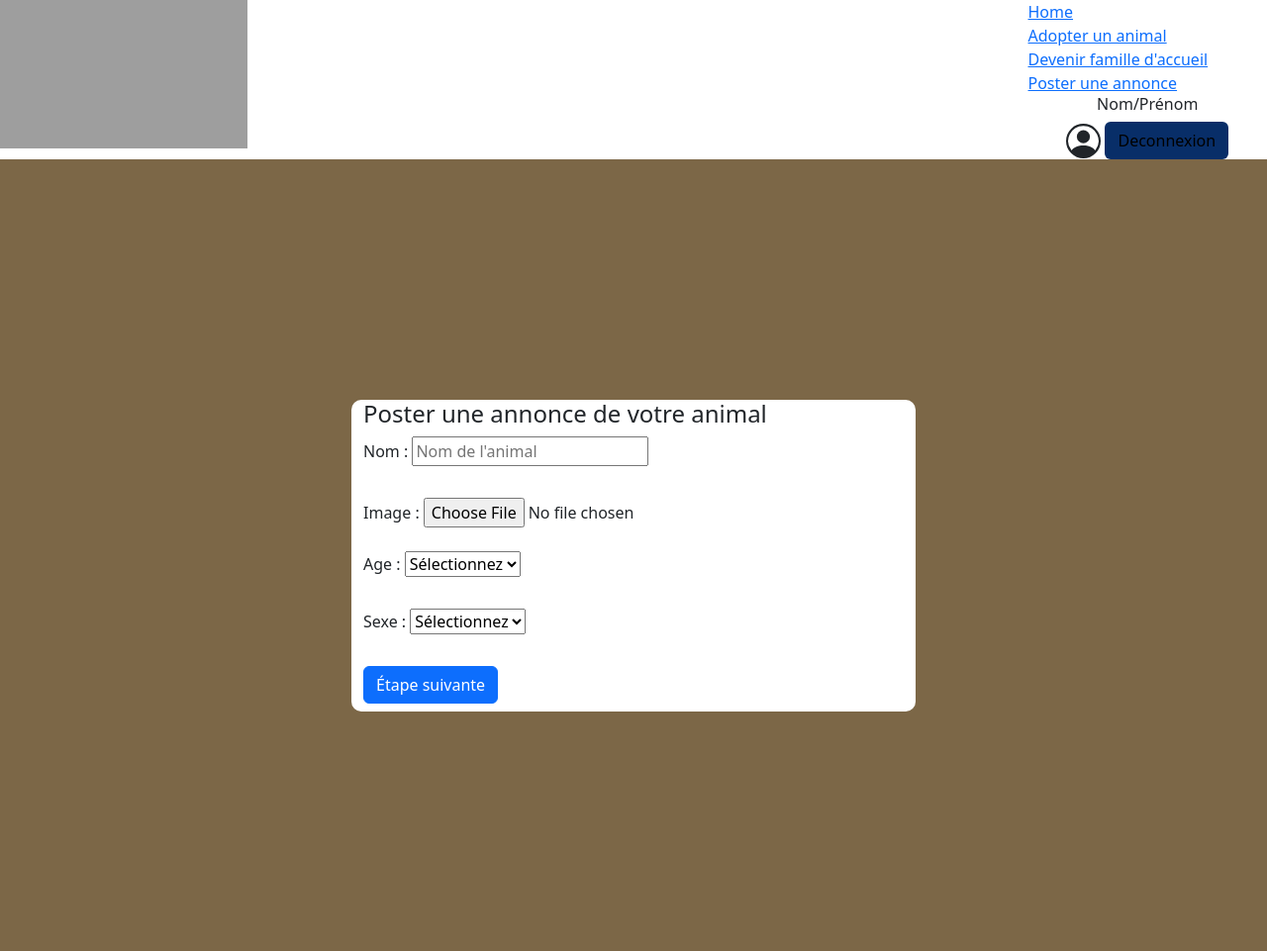
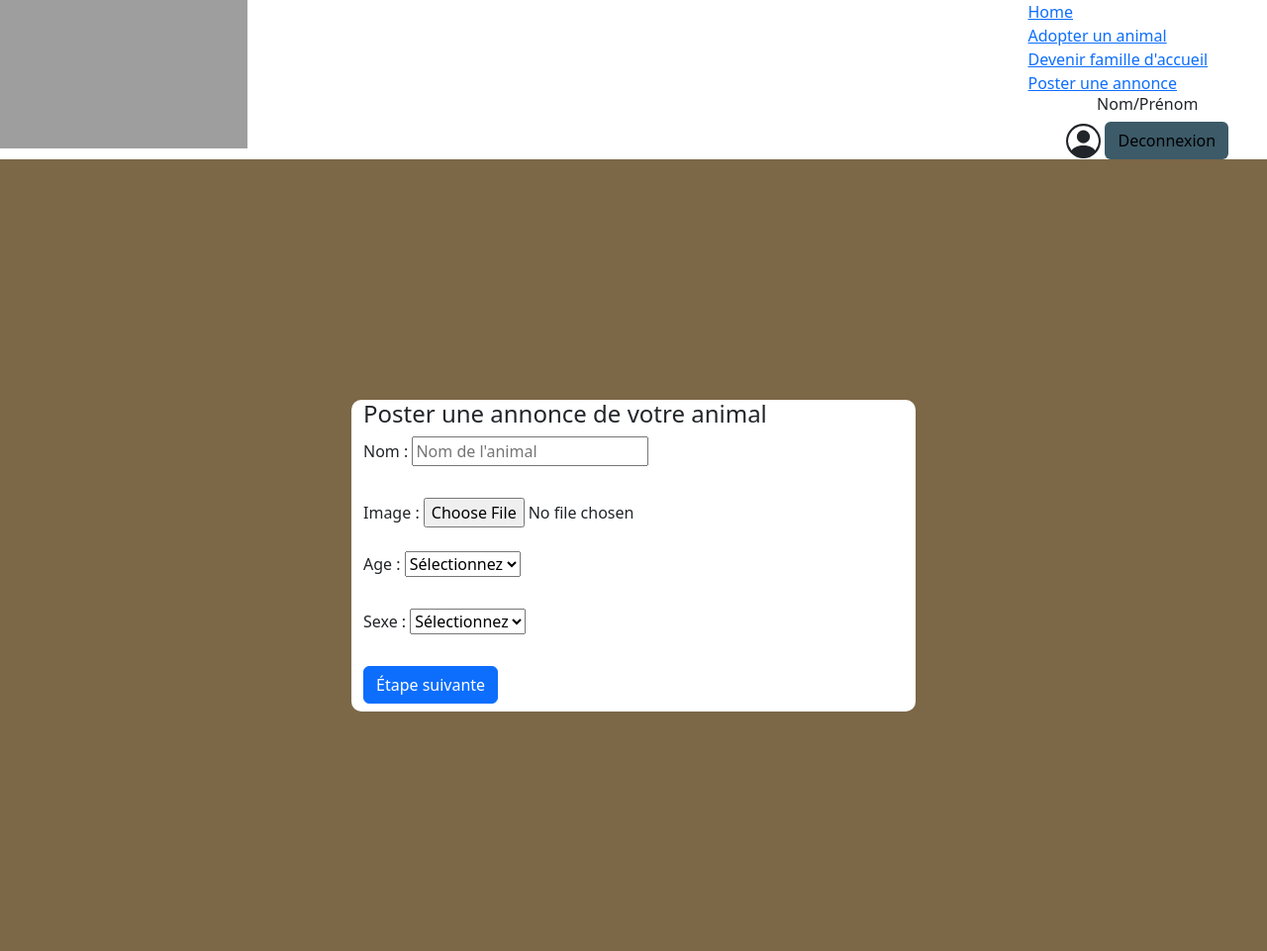
Before and after one commit to Akina1507/adopt-kitty, a CodeIgniter app: page /database/index.php/pensionnaire/annonce in a window 1280 px wide. Shown: the whole page at 99% size. Run offline with CodeIgniter, Linux system fonts and the light colour scheme; the visitor is signed in with stand-in values (Sample User, id 1); grey boxes are pictures that could not be loaded.

Commit message:
Changement lien css

```diff
--- a/application/views/include/header.php
+++ b/application/views/include/header.php
@@ -7,7 +7,7 @@
 	<meta name="viewport" content="width=device-width, initial-scale=1.0" />
 	<link href="https://cdn.jsdelivr.net/npm/bootstrap@5.3.0/dist/css/bootstrap.min.css" rel="stylesheet" integrity="sha384-9ndCyUaIbzAi2FUVXJi0CjmCapSmO7SnpJef0486qhLnuZ2cdeRhO02iuK6FUUVM" crossorigin="anonymous">
 	<script src="https://cdn.jsdelivr.net/npm/bootstrap@5.3.0/dist/js/bootstrap.bundle.min.js" integrity="sha384-geWF76RCwLtnZ8qwWowPQNguL3RmwHVBC9FhGdlKrxdiJJigb/j/68SIy3Te4Bkz" crossorigin="anonymous"></script>
-	<link rel="stylesheet" href="/projet-codeigniter/assets/css/customms.css">
+	<link rel="stylesheet" href="/adopt-kitty/assets/css/customms.css">
 	<title>Adopt'Kitty</title>
 </head>
 
@@ -18,7 +18,7 @@
 			<div class="col">
 				<div class="row">
 					<a href=<?php
-							echo base_url("Users") ?>><img class="logo" src="/projet-codeigniter/assets/img/LogoAdoptKitty" width="250" height="150"></a>
+							echo base_url("Users") ?>><img class="logo" src="/adopt-kitty/assets/img/LogoAdoptKitty" width="250" height="150"></a>
 				</div>
 			</div>
 
@@ -44,7 +44,7 @@
 								<path d="M11 6a3 3 0 1 1-6 0 3 3 0 0 1 6 0z" />
 								<path fill-rule="evenodd" d="M0 8a8 8 0 1 1 16 0A8 8 0 0 1 0 8zm8-7a7 7 0 0 0-5.468 11.37C3.242 11.226 4.805 10 8 10s4.757 1.225 5.468 2.37A7 7 0 0 0 8 1z" />
 							</svg>
-							<a class="btn test-btn" href="<?php echo base_url("Users/deconnect") ?>">Deconnexion</a>
+							<a class="btn custom-btn" href="<?php echo base_url("Users/deconnect") ?>">Deconnexion</a>
 						<?php } ?>
 
 					</div>
--- a/assets/css/customms.css
+++ b/assets/css/customms.css
@@ -4,15 +4,8 @@
 
 .custom-btn {
 	color: black;
-	background-color: #510868;
+	background-color: #3c5a68;
 }
-
-
-.test-btn {
-	color: black;
-	background-color: #082e68;
-}
-
 
 .col-md-4 .send-btn {
 	color: black;
--- a/assets/css/test.css
+++ b/assets/css/test.css
@@ -65,3 +65,8 @@
 .success-fond {
     background-color: rgb(127, 194, 185);
 }
+
+.custom-btn {
+	color: black;
+	background-color: #510868;
+}
```
